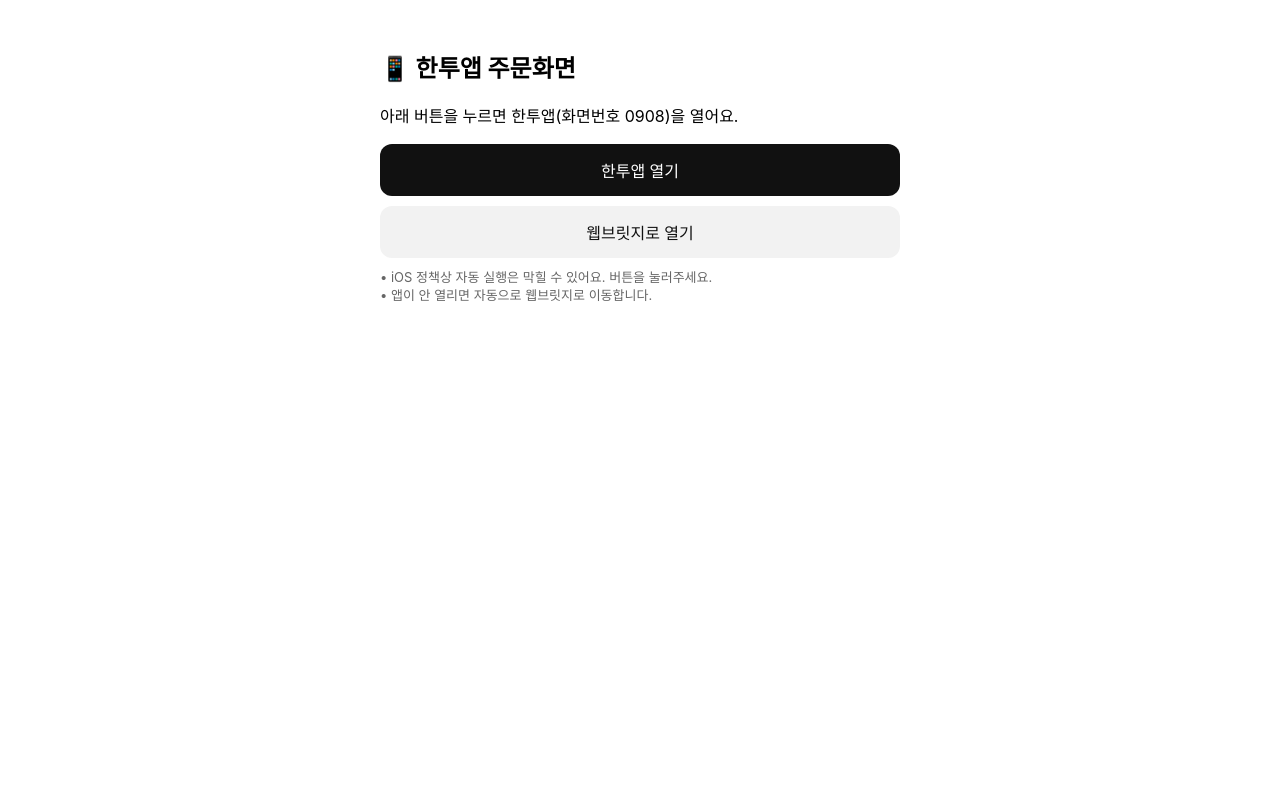
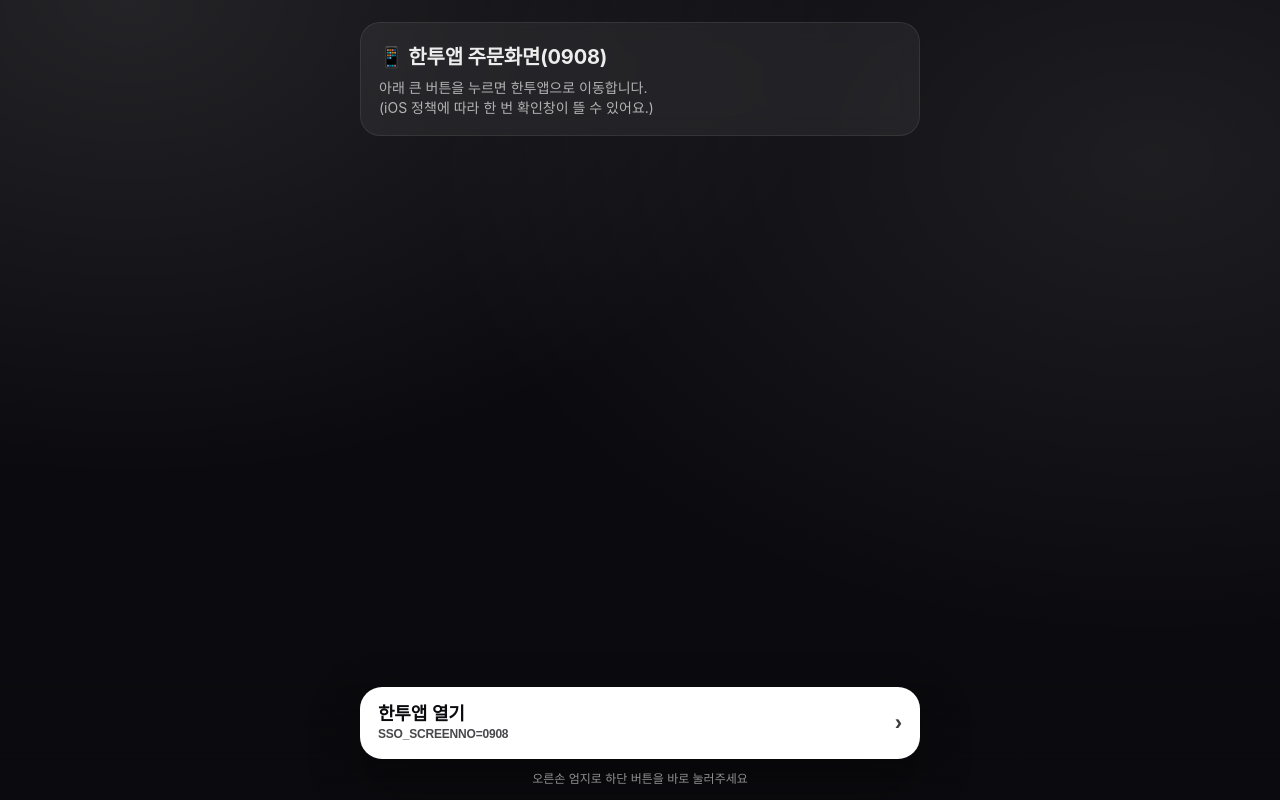
Before and after one commit to Ianhoying/hantoo_DL_bridge, a plain HTML site: page index.html in a window 1280 px wide. Drawn offline with Linux system fonts and the light colour scheme.

Commit message:
Update index.html

```diff
--- a/index.html
+++ b/index.html
@@ -2,49 +2,152 @@
 <html lang="ko">
 <head>
   <meta charset="utf-8" />
-  <meta name="viewport" content="width=device-width,initial-scale=1" />
+  <meta name="viewport" content="width=device-width,initial-scale=1,viewport-fit=cover" />
   <title>한투앱 열기</title>
   <style>
-    body { font-family: -apple-system, BlinkMacSystemFont, "Segoe UI", Roboto, sans-serif; padding: 24px; line-height: 1.4; }
-    .btn { display: block; width: 100%; padding: 14px 16px; margin: 10px 0; font-size: 16px; border-radius: 12px; border: 0; cursor: pointer; }
-    .primary { background: #111; color: #fff; }
-    .secondary { background: #f2f2f2; color: #111; }
-    .hint { color: #666; font-size: 13px; margin-top: 10px; }
-    .box { max-width: 520px; margin: 0 auto; }
+    :root{
+      --bg: #0b0b0f;
+      --card: rgba(255,255,255,0.06);
+      --text: rgba(255,255,255,0.92);
+      --muted: rgba(255,255,255,0.65);
+      --btn: #ffffff;
+      --btnText: #0b0b0f;
+      --shadow: 0 18px 50px rgba(0,0,0,0.45);
+    }
+    * { box-sizing: border-box; }
+    html, body { height: 100%; }
+    body {
+      margin: 0;
+      font-family: -apple-system, BlinkMacSystemFont, "Segoe UI", Roboto, sans-serif;
+      background: radial-gradient(1200px 800px at 10% 0%, rgba(255,255,255,0.10), transparent 60%),
+                  radial-gradient(1200px 800px at 90% 20%, rgba(255,255,255,0.08), transparent 60%),
+                  var(--bg);
+      color: var(--text);
+      overflow: hidden;
+    }
+
+    .wrap{
+      height: 100%;
+      display: flex;
+      align-items: flex-start;
+      justify-content: center;
+      padding: 22px 18px;
+      padding-bottom: calc(140px + env(safe-area-inset-bottom));
+    }
+
+    .card{
+      width: min(560px, 100%);
+      background: var(--card);
+      border: 1px solid rgba(255,255,255,0.08);
+      border-radius: 20px;
+      padding: 18px 18px 16px;
+      backdrop-filter: blur(10px);
+    }
+
+    h1{
+      margin: 0 0 8px 0;
+      font-size: 20px;
+      letter-spacing: -0.2px;
+    }
+    p{
+      margin: 0;
+      color: var(--muted);
+      font-size: 14px;
+      line-height: 1.45;
+    }
+
+    /* 하단 고정 큰 버튼 */
+    .bottom{
+      position: fixed;
+      left: 0;
+      right: 0;
+      bottom: 0;
+      padding: 14px 14px calc(14px + env(safe-area-inset-bottom));
+      background: linear-gradient(to top, rgba(11,11,15,0.92), rgba(11,11,15,0.35), transparent);
+    }
+
+    .btn{
+      width: min(560px, 100%);
+      margin: 0 auto;
+      display: block;
+      border: 0;
+      border-radius: 22px;
+      background: var(--btn);
+      color: var(--btnText);
+      box-shadow: var(--shadow);
+      padding: 18px 18px;
+      font-size: 18px;
+      font-weight: 800;
+      letter-spacing: -0.2px;
+      cursor: pointer;
+
+      /* 오른손 엄지 친화: 내부 요소 오른쪽 정렬 느낌 */
+      text-align: left;
+    }
+    .btnRow{
+      display: flex;
+      align-items: center;
+      justify-content: space-between;
+      gap: 12px;
+      width: 100%;
+    }
+    .btnMain{
+      display: flex;
+      flex-direction: column;
+      gap: 2px;
+    }
+    .btnTitle{
+      font-size: 18px;
+      line-height: 1.1;
+    }
+    .btnSub{
+      font-size: 12px;
+      opacity: 0.75;
+      font-weight: 700;
+    }
+    .chev{
+      font-size: 22px;
+      font-weight: 900;
+      opacity: 0.8;
+    }
+
+    .hint{
+      width: min(560px, 100%);
+      margin: 10px auto 0;
+      text-align: center;
+      color: rgba(255,255,255,0.55);
+      font-size: 12px;
+    }
   </style>
 </head>
 <body>
-  <div class="box">
-    <h2>📱 한투앱 주문화면</h2>
-    <p>아래 버튼을 누르면 한투앱(화면번호 0908)을 열어요.</p>
+  <div class="wrap">
+    <div class="card">
+      <h1>📱 한투앱 주문화면(0908)</h1>
+      <p>
+        아래 큰 버튼을 누르면 한투앱으로 이동합니다.<br/>
+        (iOS 정책에 따라 한 번 확인창이 뜰 수 있어요.)
+      </p>
+    </div>
+  </div>
 
-    <button class="btn primary" id="openApp">한투앱 열기</button>
-    <button class="btn secondary" id="openWeb">웹브릿지로 열기</button>
-
-    <div class="hint">
-      • iOS 정책상 자동 실행은 막힐 수 있어요. 버튼을 눌러주세요.<br/>
-      • 앱이 안 열리면 자동으로 웹브릿지로 이동합니다.
-    </div>
+  <div class="bottom">
+    <button class="btn" id="openApp" type="button">
+      <div class="btnRow">
+        <div class="btnMain">
+          <div class="btnTitle">한투앱 열기</div>
+          <div class="btnSub">SSO_SCREENNO=0908</div>
+        </div>
+        <div class="chev">›</div>
+      </div>
+    </button>
+    <div class="hint">오른손 엄지로 하단 버튼을 바로 눌러주세요</div>
   </div>
 
   <script>
     const deepLink = "mtsrn://contents?SSO_SCREENNO=0908";
-    const webBridge = "https://securities.koreainvestment.com/app/mtsrenewal.jsp?type=06&SSO_SCREENNO=0908";
-
-    function tryOpenApp() {
-      // 유저 액션(버튼 클릭)에서 실행해야 성공률이 높음
+    document.getElementById("openApp").addEventListener("click", () => {
       window.location.href = deepLink;
-
-      // 앱이 설치되어 있지 않거나 차단되면 웹으로 fallback
-      // (시간은 기기마다 조금 조정 가능: 800~1500ms 권장)
-      setTimeout(() => {
-        window.location.href = webBridge;
-      }, 1200);
-    }
-
-    document.getElementById("openApp").addEventListener("click", tryOpenApp);
-    document.getElementById("openWeb").addEventListener("click", () => {
-      window.location.href = webBridge;
     });
   </script>
 </body>
```
